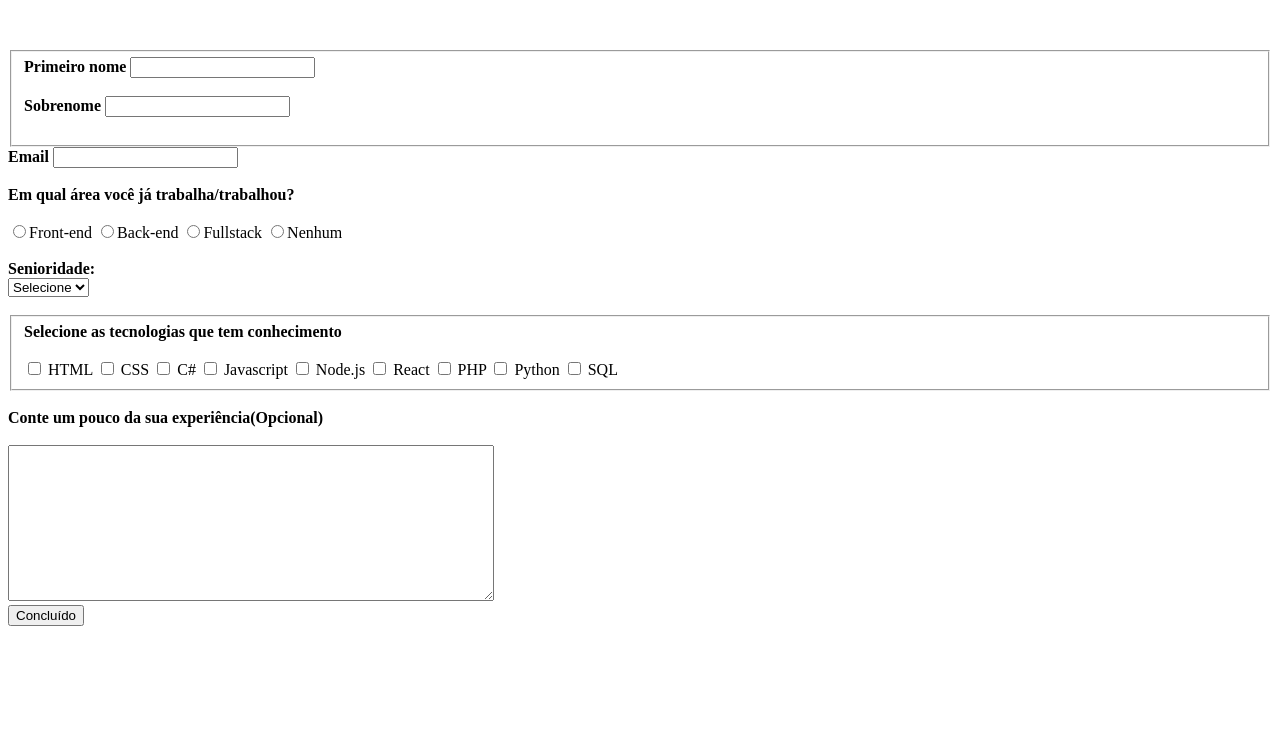
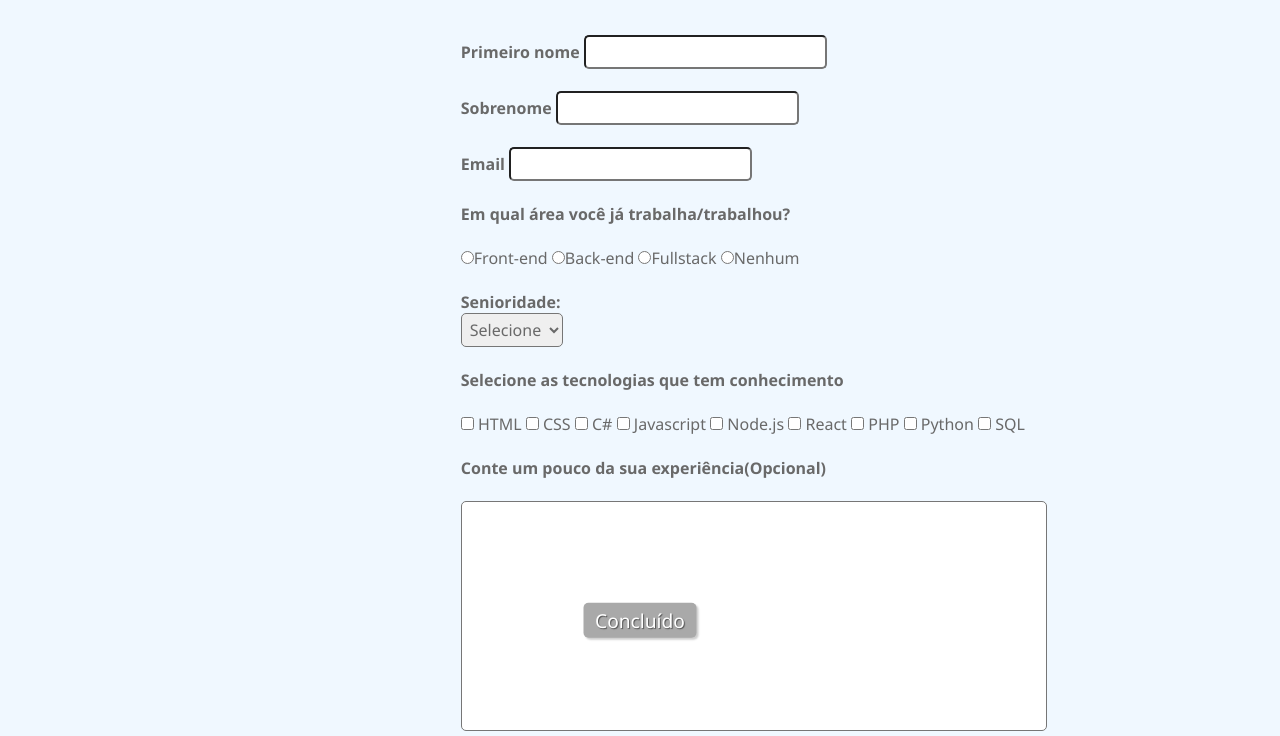
Before and after one commit to ericleeite/formulario-basico, a plain HTML site: page index.html in a window 1280 px wide. Shown: the part 100-836 px from the top of the page. Before the commit the page ends 800 px from the top, so only its background shows below. Drawn offline with Linux system fonts and the light colour scheme.

Commit message:
Update index.html
CSS not working fixed

```diff
--- a/index.html
+++ b/index.html
@@ -4,7 +4,7 @@
     <meta charset="UTF-8">
     <meta http-equiv="X-UA-Compatible" content="IE=edge">
     <meta name="viewport" content="width=device-width, initial-scale=1.0">
-    <link rel="stylesheet" type="text/css" href="formulario.css" media="">
+    <link rel="stylesheet" type="text/css" href="style.css" media="">
     <title>Cadastro com HTML e CSS</title>
 </head>
 <body>
```
